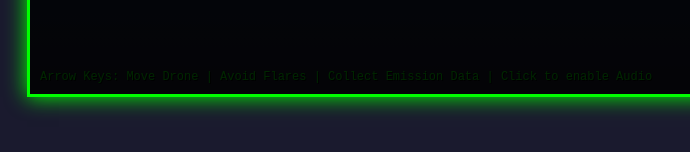
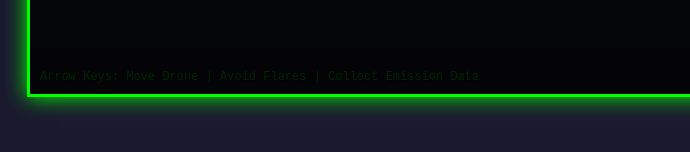
Before and after one commit to JoukoA/aeronom, a plain HTML site: page index.html in a window 1280 px wide. Shown: the part 606-758 px from the top of the page, 210-900 px from the left. Drawn offline with Linux system fonts and the light colour scheme.

Commit message:
Update index.html

```diff
--- a/index.html
+++ b/index.html
@@ -101,7 +101,7 @@
             <span style="margin-left:32px;">STATUS: <span id="status">MONITORING</span></span>
         </div>
         <div id="instructions">
-            Arrow Keys: Move Drone | Avoid Flares | Collect Emission Data | Click to enable Audio<br>
+            Arrow Keys: Move Drone | Avoid Flares | Collect Emission Data<br>
         </div>
         <div id="splash" class="splash" style="display:none;">
             <img id="splash-img" src="" alt="Splash">
```
